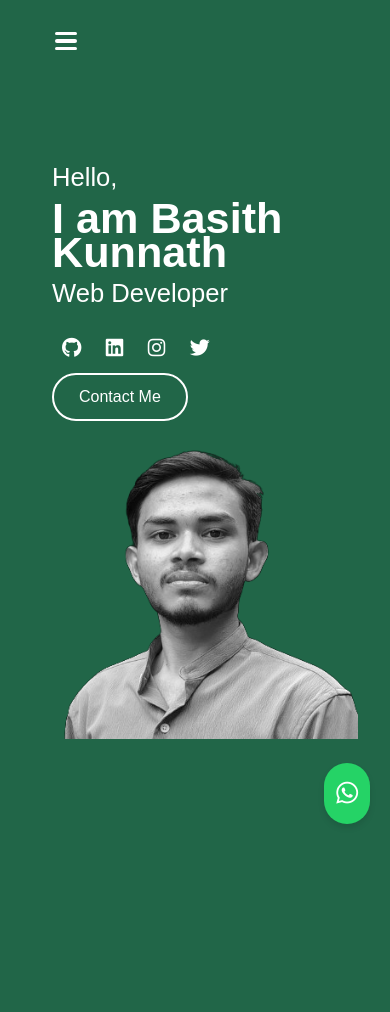
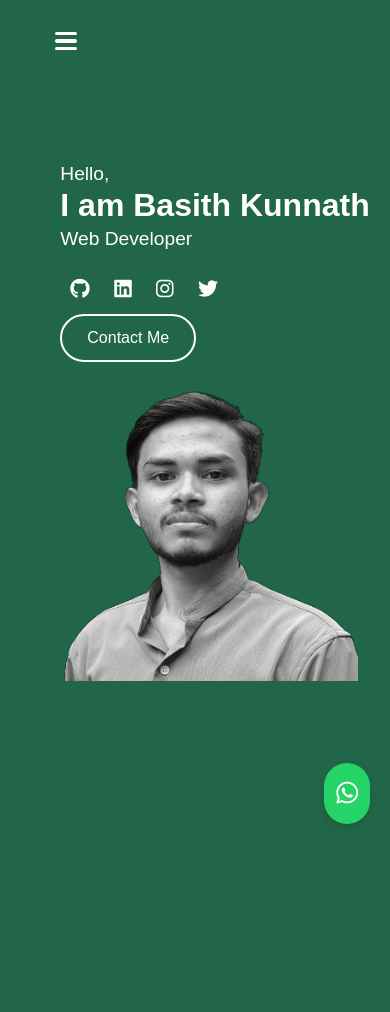
Before and after one commit to basithkunnath/Personal-Portfolio, a Django app: page / in a window 390 px wide. Shown: the top 1012 px of the page. Run offline with Django 4.2, Linux system fonts and the light colour scheme; data comes from the database, SQL or seed files in the repository.

Commit message:
home responsive content

```diff
--- a/static/css/styles.css
+++ b/static/css/styles.css
@@ -292,11 +292,11 @@ section {
     }
 
     .content h3 {
-        font-size: 1.6rem;
+        font-size: 1.2rem;
     }
 
     .content h1 {
-        font-size: 2.7rem;
+        font-size: 2rem;
     }
 
     .bg-image {
```
